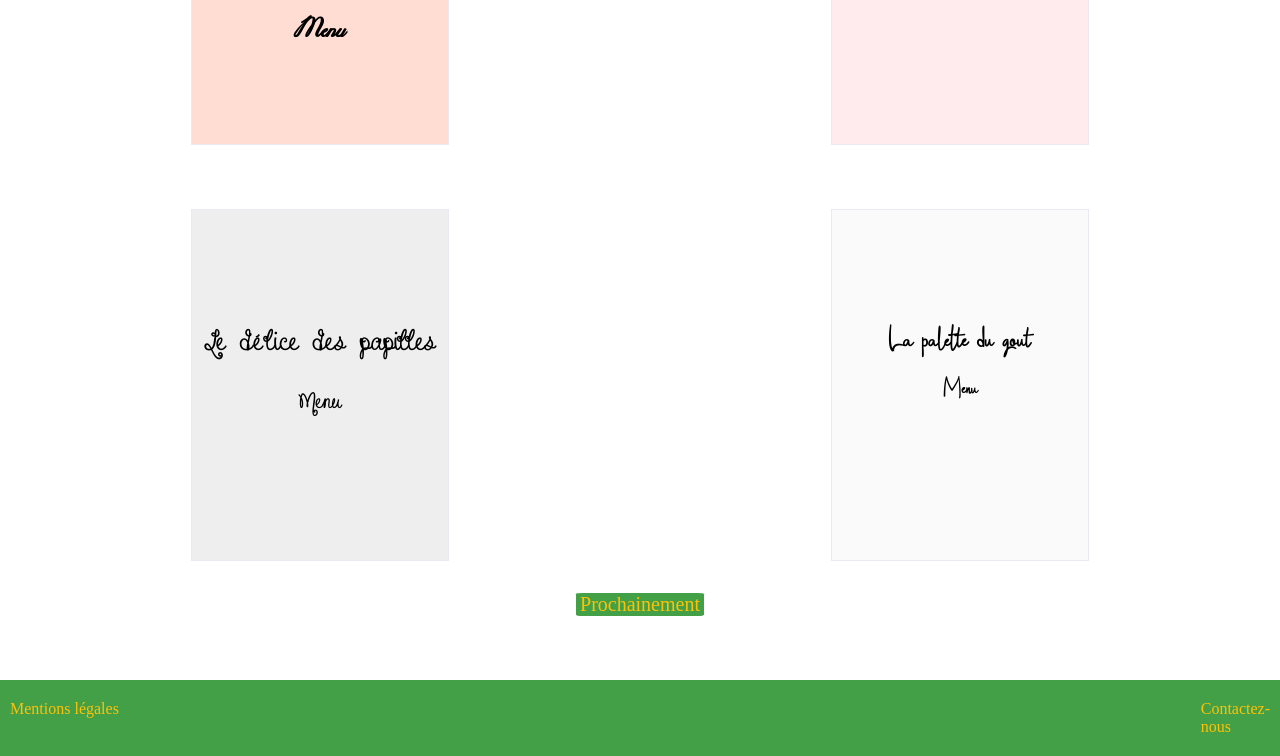
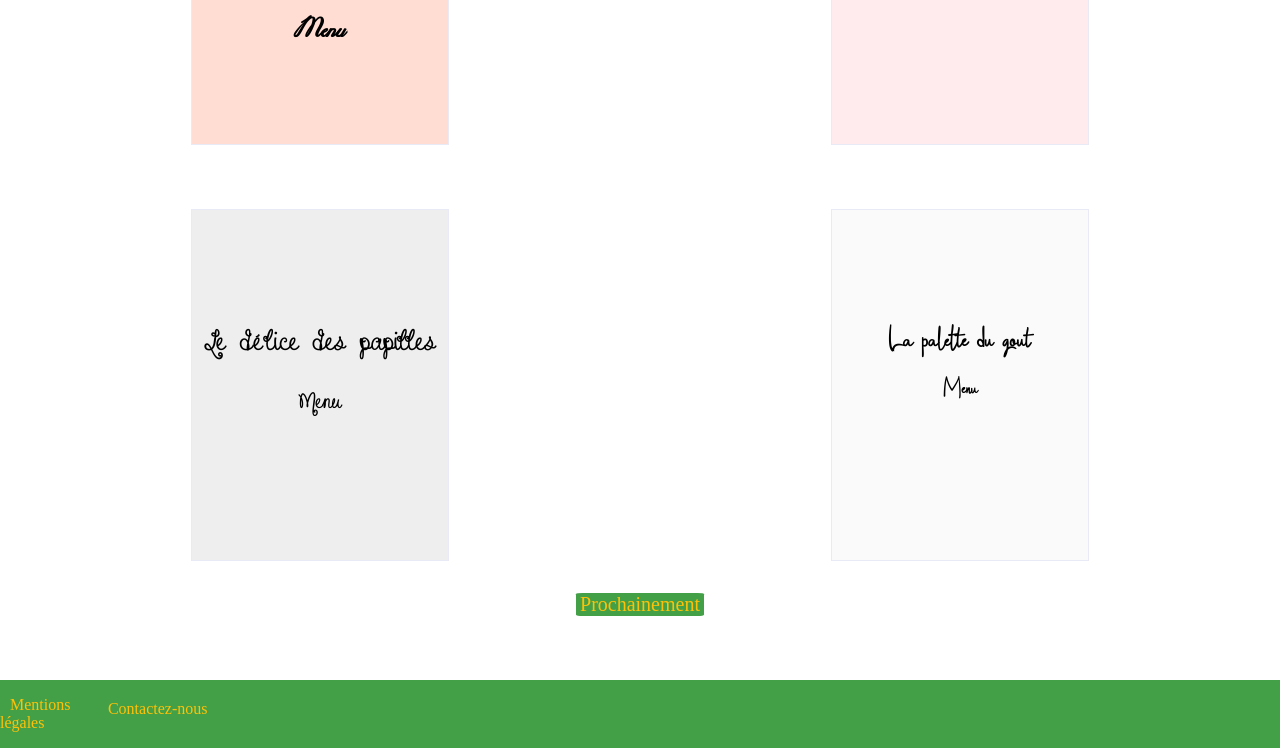
Before and after one commit to corentindaval/projet3, a plain HTML site: page index.html in a window 1280 px wide. Shown: the part 348-1104 px from the top of the page. Drawn offline with Linux system fonts and the light colour scheme.

Commit message:
reglage footer

```diff
--- a/css/style.css
+++ b/css/style.css
@@ -223,6 +223,7 @@ footer
 	width:100%;
 	display:flex;
 	flex-direction:row;
+	justify-content:space-between;
 }
 
 /*
@@ -299,20 +300,22 @@ border-color:#e8eaf6;
 */
 #ml
 {
+	width:100%;
 	color:#FFC107;
 margin-bottom:20px;
 margin-top:20px;
 margin-left:10px;
-margin-right:39%;
+/*margin-right:39%;*/
 }
 
 
 #cn
 {
+	width:100%;
 	color:#FFC107;
 margin-bottom:20px;
 margin-top:20px;
-margin-left:39%;
+/*margin-left:39%;*/
 margin-right:10px;
 }
 
--- a/index.html
+++ b/index.html
@@ -68,7 +68,7 @@
   <div id="bouton_proch"><a href="#" id="b_proch">Prochainement</a></div>
  </body>
  <footer>
- <a href="mention_legale.html" id="ml">Mentions légales</a>
+ <p><a href="mention_legale.html" id="ml">Mentions légales</a></p>
  <p id="cn">Contactez-nous</p>
  </footer>
 </html>
```
